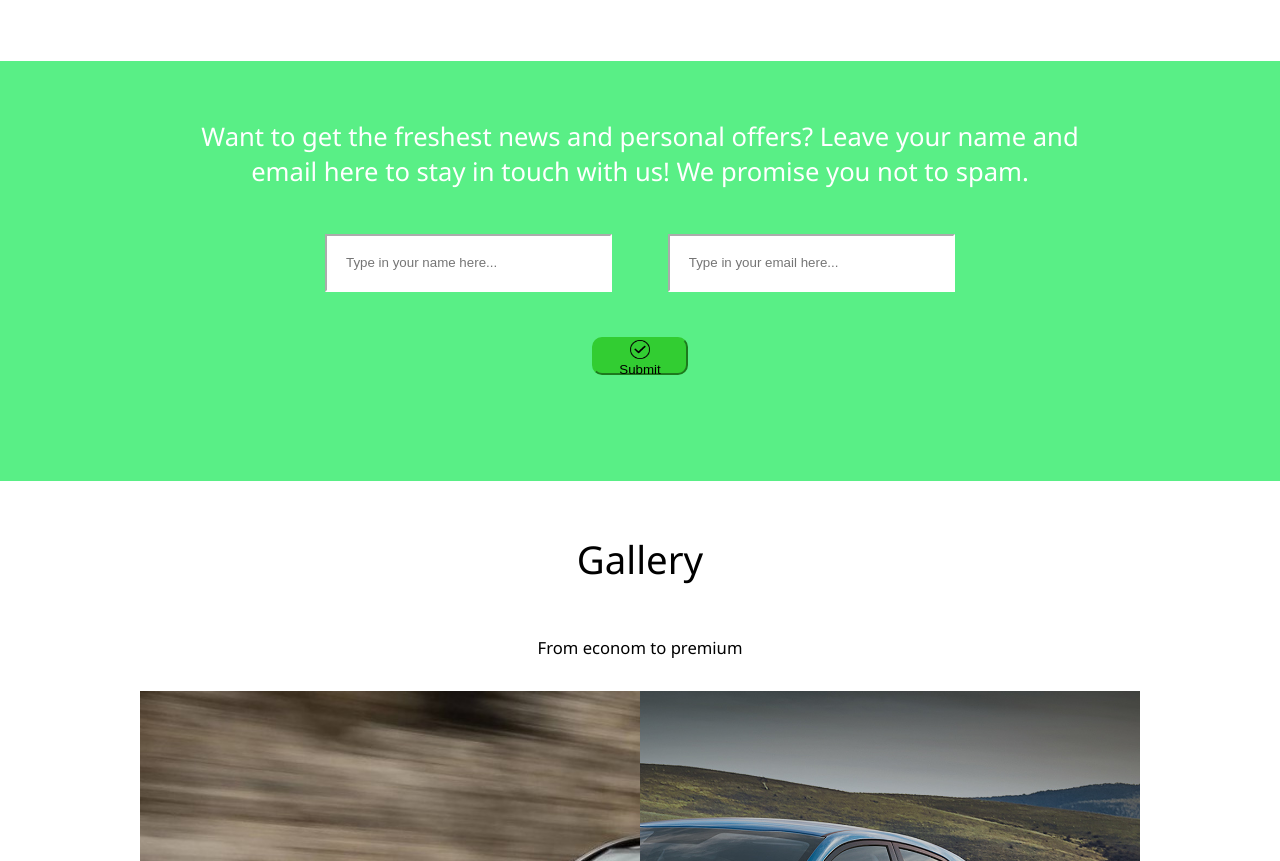
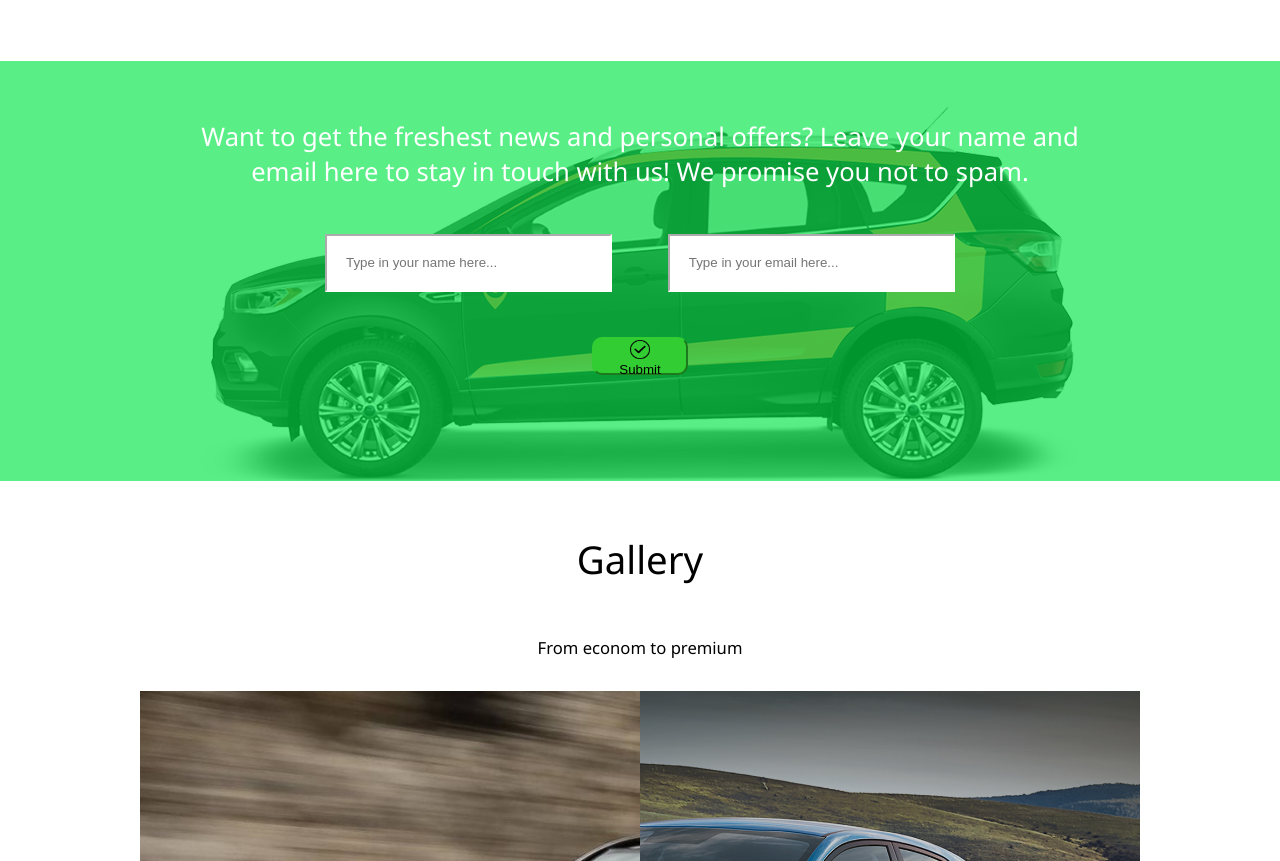
Before and after one commit to MykolaOnyshchuk/Lab_5_Web_Design_My_own_webpage, a plain HTML site: page index.html in a window 1280 px wide. Shown: the part 989-1850 px from the top of the page. Drawn offline with Linux system fonts and the light colour scheme.

Commit message:
Update style.css

```diff
--- a/style/style.css
+++ b/style/style.css
@@ -281,7 +281,7 @@ body {
     width: 1000px;
     height: 420px;
     z-index: 2;
-    background: url(img/ford.png);
+    background: url(../img/ford.png);
 }
 
 #signUpEl{
```
